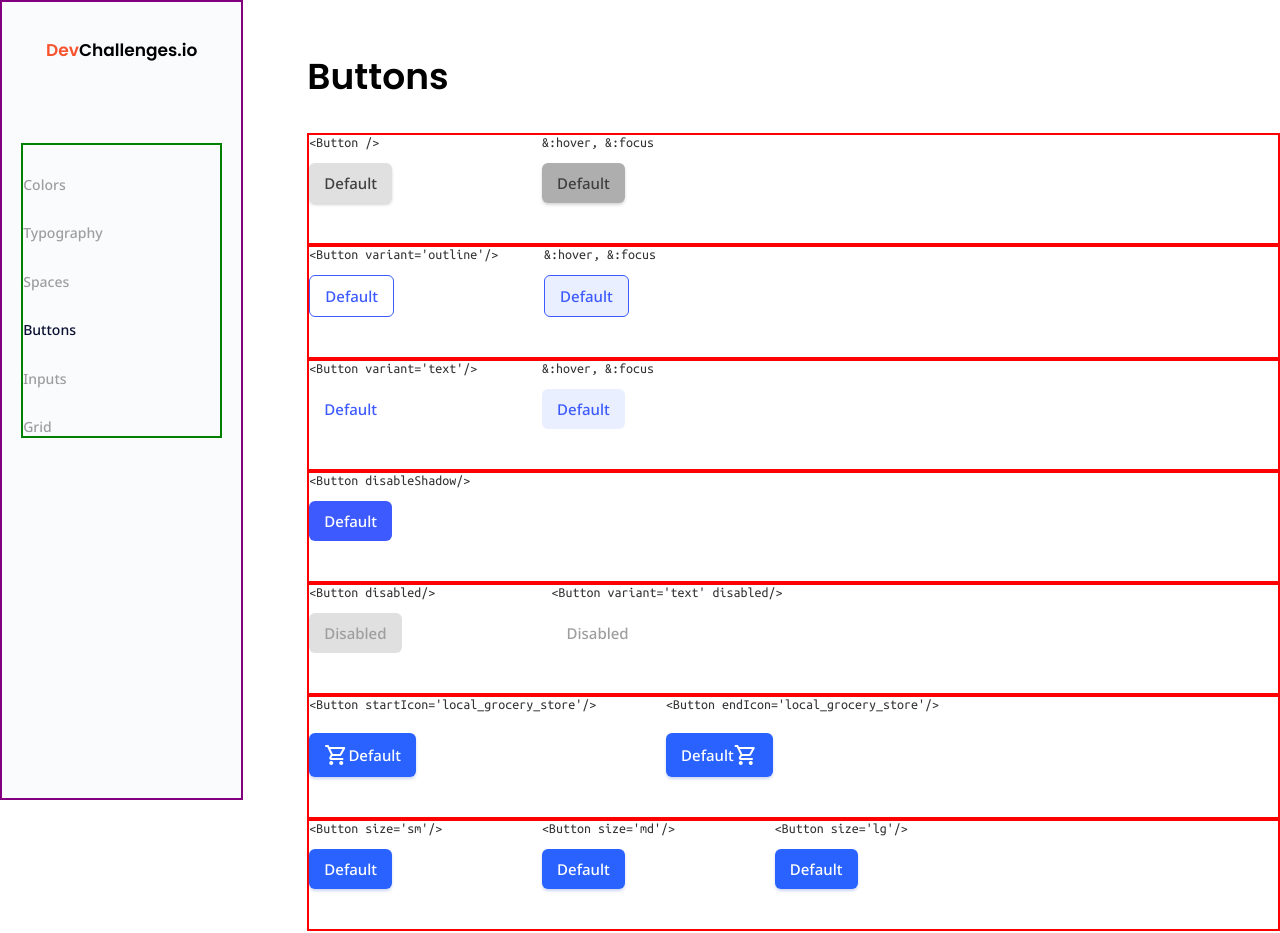
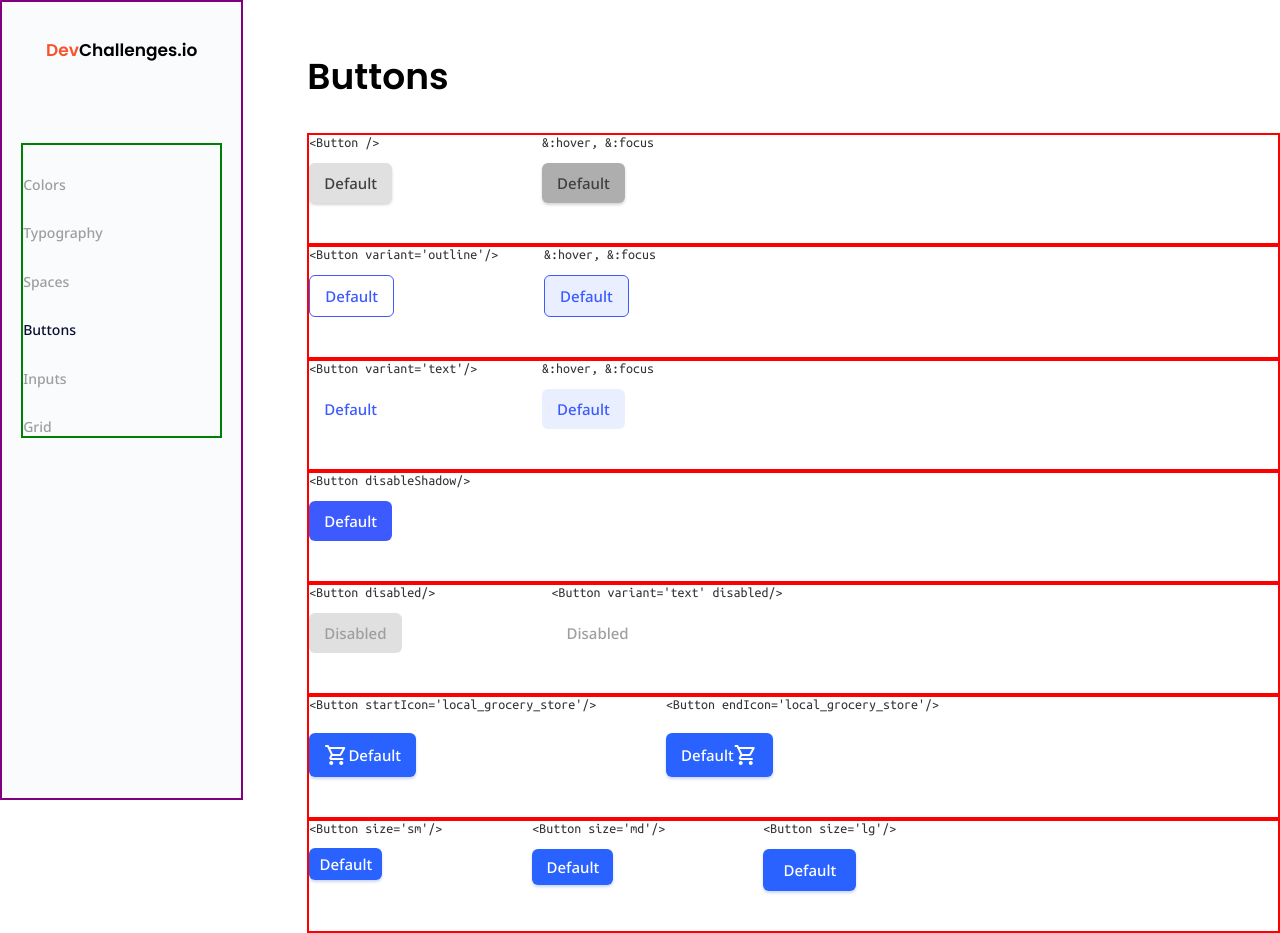
Before and after one commit to sidramwaseem/Button-Component, a React (Create React App) app: page / in a window 1280 px wide. Built offline with nearby package versions, Linux system fonts and the light colour scheme.

Commit message:
update styles

```diff
--- a/src/components/Buttons/Buttons.jsx
+++ b/src/components/Buttons/Buttons.jsx
@@ -13,6 +13,12 @@ function Buttons(props) {
           border: props.border,
           boxShadow: props.boxShadow,
           cursor: props.cursor,
+          width:props.width,
+          height:props.height,
+          display:'flex',
+          flexDirection:'row',
+          justifyContent:'center',
+          alignItems:'center'
         }}
       >
         {" "}
```
